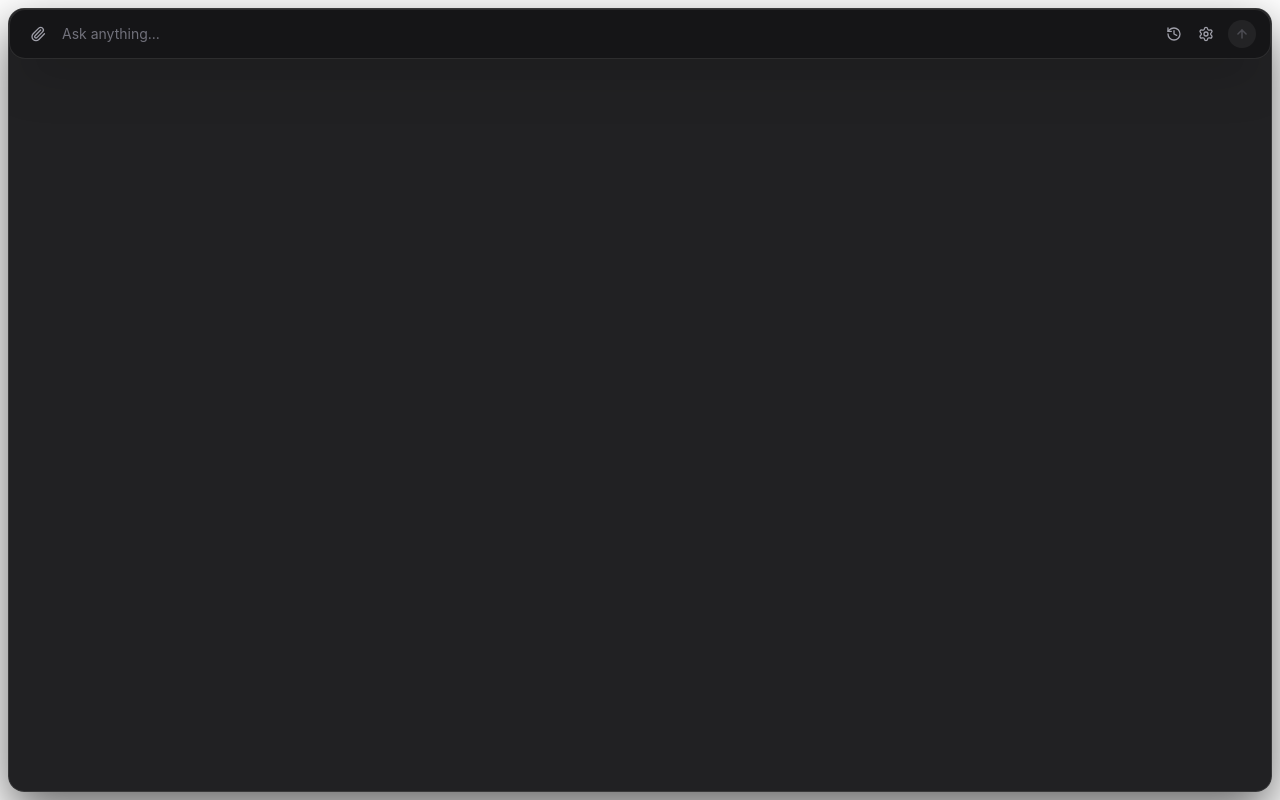
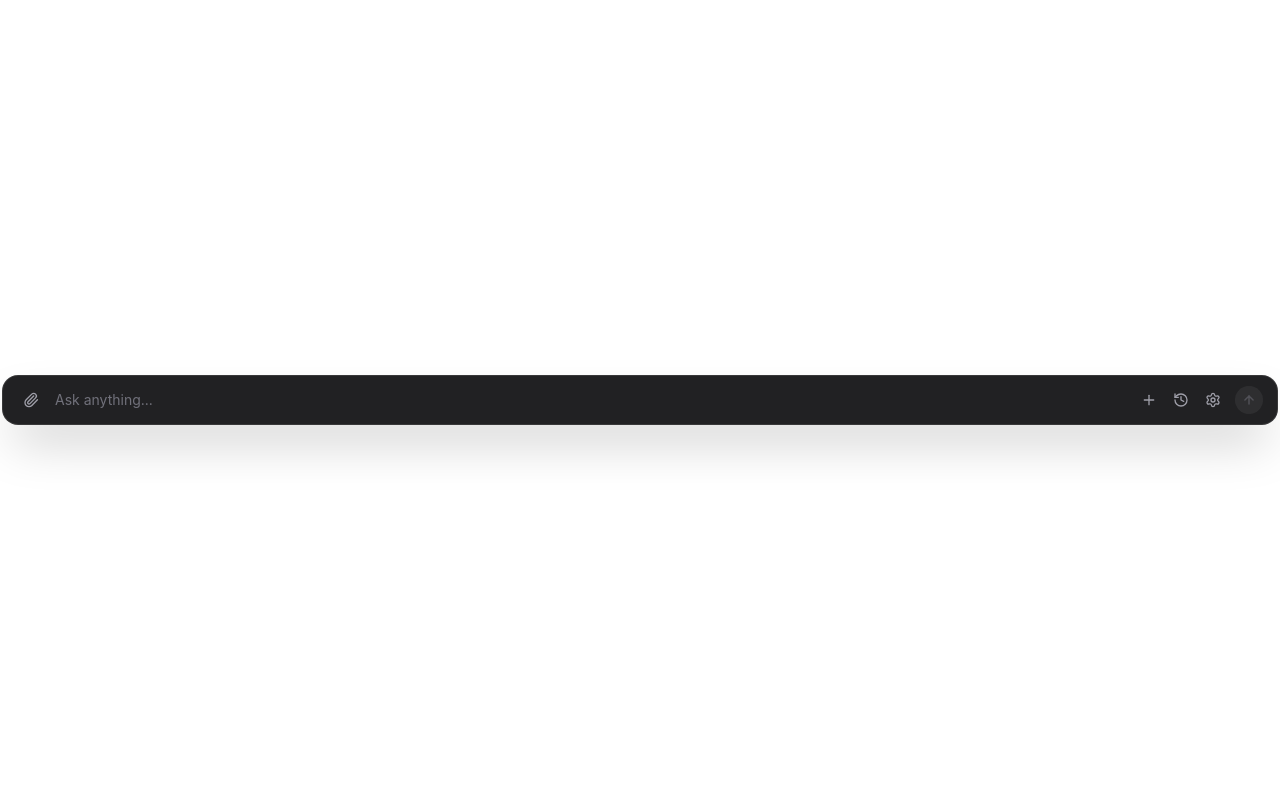
Before and after one commit to PranavSikarwal/Nook, a React (Vite) app in the folder panel/: page / in a window 1280 px wide. Built offline with nearby package versions, Linux system fonts and the light colour scheme.

Commit message:
fix(panel): keep stream socket open, enable native dragging, add new chat button, and fix window layering

```diff
--- a/panel/src-tauri/tauri.conf.json
+++ b/panel/src-tauri/tauri.conf.json
@@ -13,13 +13,13 @@
         "label": "main",
         "title": "Nook",
         "width": 640,
-        "height": 72,
+        "height": 56,
         "resizable": true,
         "decorations": false,
         "transparent": true,
-        "alwaysOnTop": true,
+        "alwaysOnTop": false,
         "skipTaskbar": true,
-        "shadow": true,
+        "shadow": false,
         "center": true,
         "visible": false
       }
--- a/panel/src/App.tsx
+++ b/panel/src/App.tsx
@@ -1,3 +1,4 @@
+import { getCurrentWindow } from '@tauri-apps/api/window'
 import { useEffect, useState } from 'react'
 import { AttachmentChips } from './components/AttachmentChips'
 import { HistoryDrawer } from './components/HistoryDrawer'
@@ -36,6 +37,8 @@ export default function App() {
   const [chats, setChats] = useState<ChatSummary[]>([])
   const [settings, setSettingsData] = useState<SettingsInfo | null>(null)
 
+  const isCompact = activePanel === 'none' && messages.length === 0 && attachments.length === 0
+
   // Sync window size with view state
   useEffect(() => {
     if (activePanel !== 'none') {
@@ -43,9 +46,9 @@ export default function App() {
     } else if (messages.length > 0) {
       setWindowSize(640, 520)
     } else if (attachments.length > 0) {
-      setWindowSize(640, 116)
+      setWindowSize(640, 110)
     } else {
-      setWindowSize(640, 72)
+      setWindowSize(640, 56)
     }
   }, [activePanel, messages.length, attachments.length])
 
@@ -141,6 +144,13 @@ export default function App() {
     window.addEventListener('keydown', handleKeyDown)
     return () => window.removeEventListener('keydown', handleKeyDown)
   }, [activePanel])
+
+  const handleContainerMouseDown = (e: React.MouseEvent) => {
+    if (e.button === 0 && !(e.target as HTMLElement).closest('button, input, textarea, a, select')) {
+      const appWindow = getCurrentWindow()
+      appWindow.startDragging()
+    }
+  }
 
   const handleSend = async () => {
     if (!input.trim() || isStreaming) return
@@ -265,13 +275,42 @@ export default function App() {
     setSettingsData(updated)
   }
 
+  const handleNewChat = () => {
+    setChatId(crypto.randomUUID())
+    setMessages([])
+    setAttachments([])
+    setInput('')
+    setActivePanel('none')
+    setIsStreaming(false)
+  }
+
+  // In compact mode: only render the single pill without any outer wrapper
+  if (isCompact) {
+    return (
+      <div className="w-full h-full flex items-center justify-center p-0.5 select-none bg-transparent">
+        <InputBar
+          input={input}
+          setInput={setInput}
+          onSend={handleSend}
+          onStop={handleStop}
+          onNewChat={handleNewChat}
+          onToggleHistory={() => setActivePanel('history')}
+          onToggleSettings={() => setActivePanel('settings')}
+          onAttachFiles={handleAttachFiles}
+          isStreaming={isStreaming}
+          standalone={true}
+        />
+      </div>
+    )
+  }
+
+  // In expanded mode: render unified card with transcript/drawer and input at bottom
   return (
-    <div className="flex flex-col h-full w-full p-2 select-none">
-      {/* Outer container with sleek rounded pill geometry */}
-      <div
-        data-tauri-drag-region
-        className="flex flex-col flex-1 rounded-2xl bg-[#161618]/95 backdrop-blur-2xl border border-white/10 shadow-[0_20px_50px_rgba(0,0,0,0.6)] overflow-hidden transition-all duration-200"
-      >
+    <div
+      onMouseDown={handleContainerMouseDown}
+      className="flex flex-col h-full w-full p-1 select-none bg-transparent"
+    >
+      <div className="flex flex-col flex-1 rounded-2xl bg-[#161618]/95 backdrop-blur-2xl border border-white/10 shadow-[0_20px_50px_rgba(0,0,0,0.6)] overflow-hidden">
         {/* Expanded Drawer Area */}
         {activePanel === 'history' && (
           <div className="flex-1 min-h-0">
@@ -309,12 +348,13 @@ export default function App() {
           onRemove={(idx) => setAttachments((prev) => prev.filter((_, i) => i !== idx))}
         />
 
-        {/* Compact Input Bar */}
+        {/* Unified Input Bar at bottom */}
         <InputBar
           input={input}
           setInput={setInput}
           onSend={handleSend}
           onStop={handleStop}
+          onNewChat={handleNewChat}
           onToggleHistory={() =>
             setActivePanel((prev) => (prev === 'history' ? 'none' : 'history'))
           }
@@ -323,6 +363,7 @@ export default function App() {
           }
           onAttachFiles={handleAttachFiles}
           isStreaming={isStreaming}
+          standalone={false}
         />
       </div>
     </div>
--- a/panel/src/components/InputBar.tsx
+++ b/panel/src/components/InputBar.tsx
@@ -1,4 +1,5 @@
-import { ArrowUp, History, Paperclip, Settings, Square } from 'lucide-react'
+import { getCurrentWindow } from '@tauri-apps/api/window'
+import { ArrowUp, History, Paperclip, Plus, Settings, Square } from 'lucide-react'
 import { useRef } from 'react'
 
 interface InputBarProps {
@@ -6,11 +7,13 @@ interface InputBarProps {
   setInput: (value: string) => void
   onSend: () => void
   onStop?: () => void
+  onNewChat?: () => void
   onToggleHistory: () => void
   onToggleSettings: () => void
   onAttachFiles: (files: FileList) => void
   isStreaming: boolean
   disabled?: boolean
+  standalone?: boolean
 }
 
 export function InputBar({
@@ -18,13 +21,22 @@ export function InputBar({
   setInput,
   onSend,
   onStop,
+  onNewChat,
   onToggleHistory,
   onToggleSettings,
   onAttachFiles,
   isStreaming,
   disabled = false,
+  standalone = false,
 }: InputBarProps) {
   const fileInputRef = useRef<HTMLInputElement>(null)
+
+  const handleMouseDown = (e: React.MouseEvent) => {
+    if (e.button === 0 && !(e.target as HTMLElement).closest('button, input, textarea, a, select')) {
+      const appWindow = getCurrentWindow()
+      appWindow.startDragging()
+    }
+  }
 
   const handleKeyDown = (e: React.KeyboardEvent<HTMLInputElement>) => {
     if (e.key === 'Enter' && !e.shiftKey) {
@@ -46,10 +58,14 @@ export function InputBar({
 
   const hasContent = input.trim().length > 0
 
+  const containerClasses = standalone
+    ? 'flex items-center gap-2.5 px-3.5 py-2.5 rounded-2xl bg-[#161618]/95 backdrop-blur-xl border border-white/10 shadow-2xl select-none w-full'
+    : 'flex items-center gap-2.5 px-3.5 py-2.5 bg-transparent border-t border-white/5 select-none w-full'
+
   return (
     <div
-      data-tauri-drag-region
-      className="flex items-center gap-2.5 px-3.5 py-2.5 rounded-2xl bg-[#161618]/95 backdrop-blur-xl border border-white/10 shadow-2xl transition-all select-none"
+      onMouseDown={handleMouseDown}
+      className={containerClasses}
     >
       <input
         ref={fileInputRef}
@@ -84,6 +100,17 @@ export function InputBar({
 
       {/* Right controls */}
       <div className="flex items-center gap-1 shrink-0">
+        {onNewChat && (
+          <button
+            onClick={onNewChat}
+            type="button"
+            title="New chat"
+            className="text-zinc-400 hover:text-white transition-colors p-1.5 rounded-lg hover:bg-white/5"
+          >
+            <Plus className="size-4" />
+          </button>
+        )}
+
         <button
           onClick={onToggleHistory}
           type="button"
```
Also changed, not shown: 1 other file (tests, documents, lock files or other folders).
